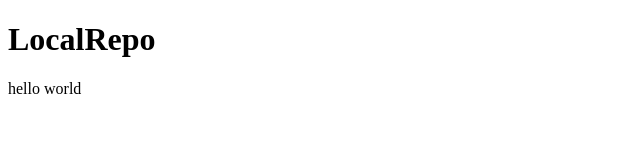
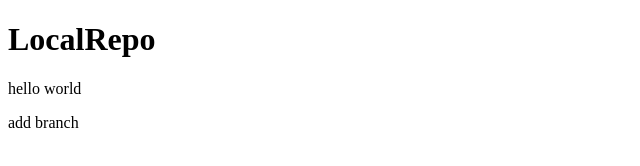
Before and after one commit to nikkii1/random, a plain HTML site: page index.html in a window 1280 px wide. Shown: the full height of the page, 0-640 px from the left. Drawn offline with Linux system fonts and the light colour scheme.

Commit message:
add branch

```diff
--- a/index.html
+++ b/index.html
@@ -8,5 +8,6 @@
 <body>
     <h1>LocalRepo</h1>
     <p>hello world</p>
+    <p>add branch</p>
 </body>
 </html>
```
